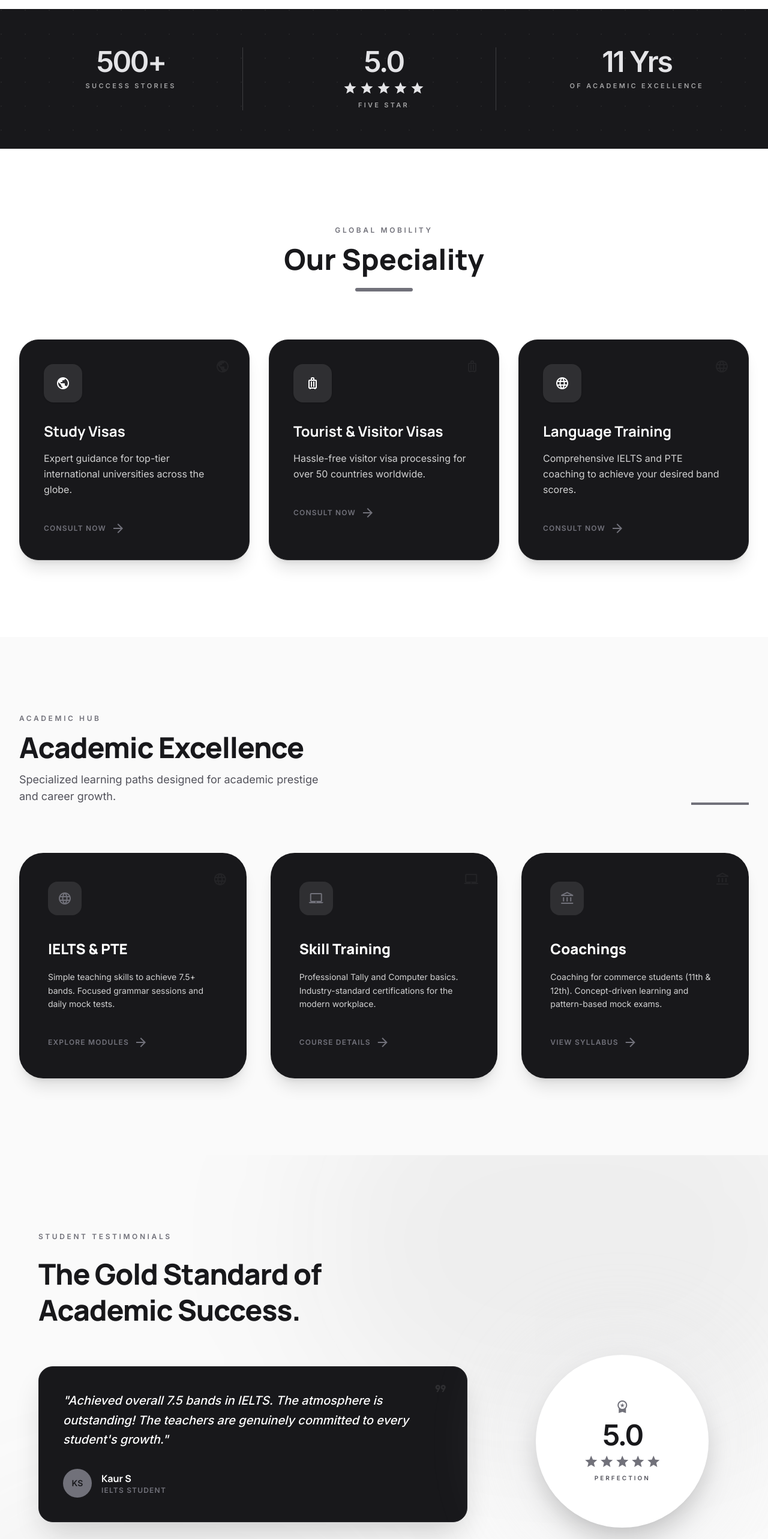
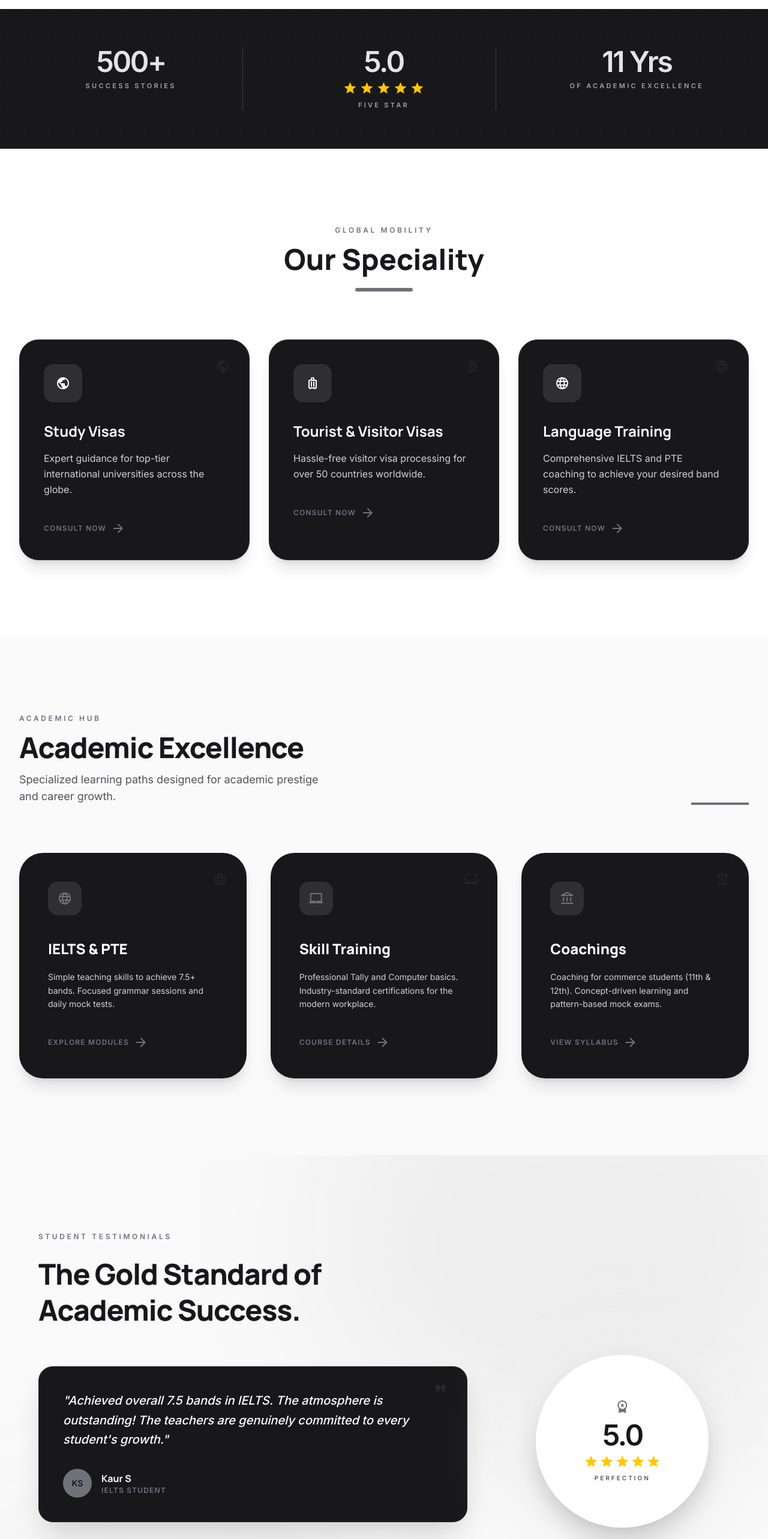
Before and after one commit to gagnkainth/dhimanacademy, a React (Vite) app: page / in a window 1280 px wide. Shown: the part 840-3406 px from the top of the page at 60% size. Built offline with nearby package versions, Linux system fonts and the light colour scheme.

Commit message:
Update review stars to natural gold color

```diff
--- a/src/App.tsx
+++ b/src/App.tsx
@@ -257,11 +257,11 @@ export default function App() {
               <div className="py-8 md:py-0">
                 <div className="text-5xl font-black text-secondary-fixed mb-2 tracking-tighter">5.0</div>
                 <div className="flex justify-center gap-1 mb-2">
-                  <span className="material-symbols-outlined text-secondary-fixed text-sm" style={{ fontVariationSettings: "'FILL' 1" }}>star</span>
-                  <span className="material-symbols-outlined text-secondary-fixed text-sm" style={{ fontVariationSettings: "'FILL' 1" }}>star</span>
-                  <span className="material-symbols-outlined text-secondary-fixed text-sm" style={{ fontVariationSettings: "'FILL' 1" }}>star</span>
-                  <span className="material-symbols-outlined text-secondary-fixed text-sm" style={{ fontVariationSettings: "'FILL' 1" }}>star</span>
-                  <span className="material-symbols-outlined text-secondary-fixed text-sm" style={{ fontVariationSettings: "'FILL' 1" }}>star</span>
+                  <span className="material-symbols-outlined text-yellow-400 text-sm" style={{ fontVariationSettings: "'FILL' 1" }}>star</span>
+                  <span className="material-symbols-outlined text-yellow-400 text-sm" style={{ fontVariationSettings: "'FILL' 1" }}>star</span>
+                  <span className="material-symbols-outlined text-yellow-400 text-sm" style={{ fontVariationSettings: "'FILL' 1" }}>star</span>
+                  <span className="material-symbols-outlined text-yellow-400 text-sm" style={{ fontVariationSettings: "'FILL' 1" }}>star</span>
+                  <span className="material-symbols-outlined text-yellow-400 text-sm" style={{ fontVariationSettings: "'FILL' 1" }}>star</span>
                 </div>
                 <div className="text-[11px] font-black tracking-[0.3em] uppercase opacity-60">Five Star</div>
               </div>
@@ -389,7 +389,7 @@ export default function App() {
                   <div className="bg-white w-72 h-72 rounded-full flex flex-col items-center justify-center shadow-2xl relative z-10 border-[12px] border-surface">
                     <span className="material-symbols-outlined text-7xl text-secondary mb-3" style={{ fontVariationSettings: "'FILL' 1" }}>workspace_premium</span>
                     <span className="text-5xl font-black text-primary tracking-tighter">5.0</span>
-                    <div className="flex text-secondary my-2 gap-0.5">
+                    <div className="flex text-yellow-400 my-2 gap-0.5">
                       <span className="material-symbols-outlined text-[22px]" style={{ fontVariationSettings: "'FILL' 1" }}>star</span>
                       <span className="material-symbols-outlined text-[22px]" style={{ fontVariationSettings: "'FILL' 1" }}>star</span>
                       <span className="material-symbols-outlined text-[22px]" style={{ fontVariationSettings: "'FILL' 1" }}>star</span>
```
